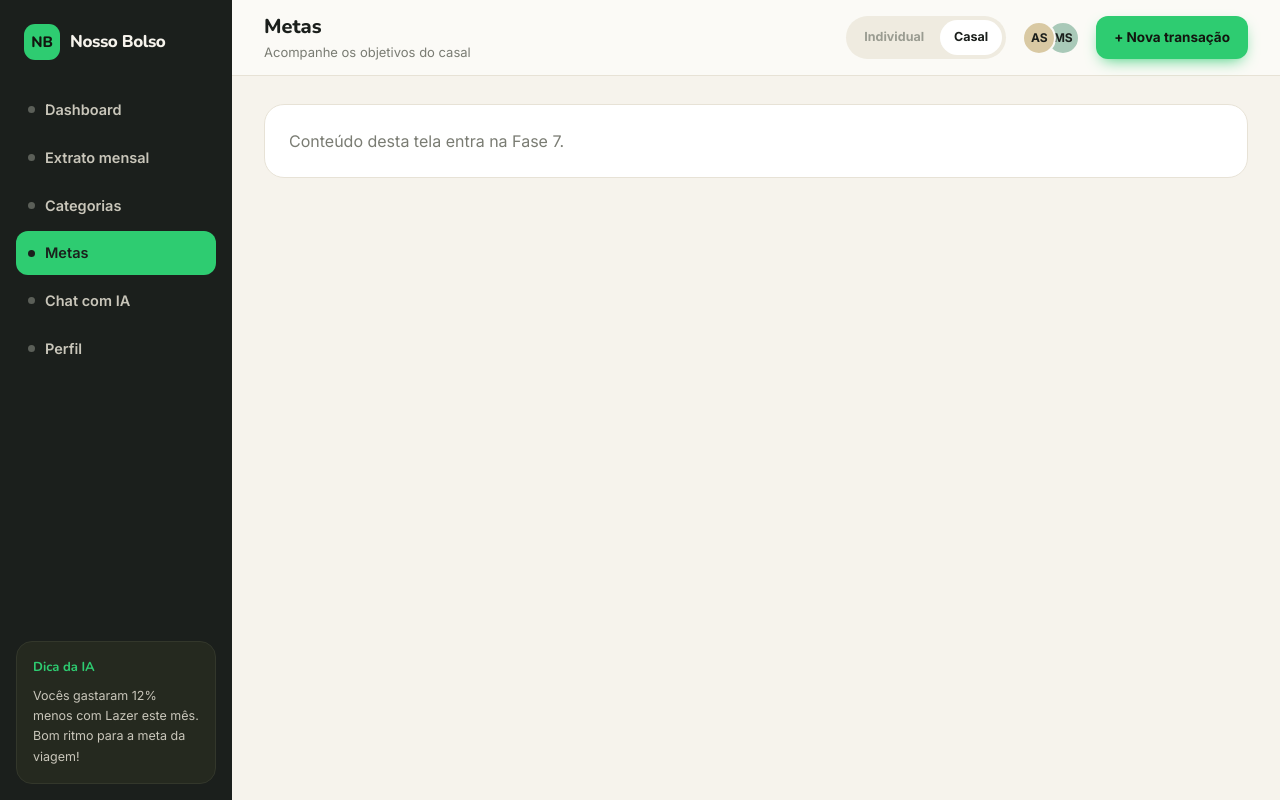
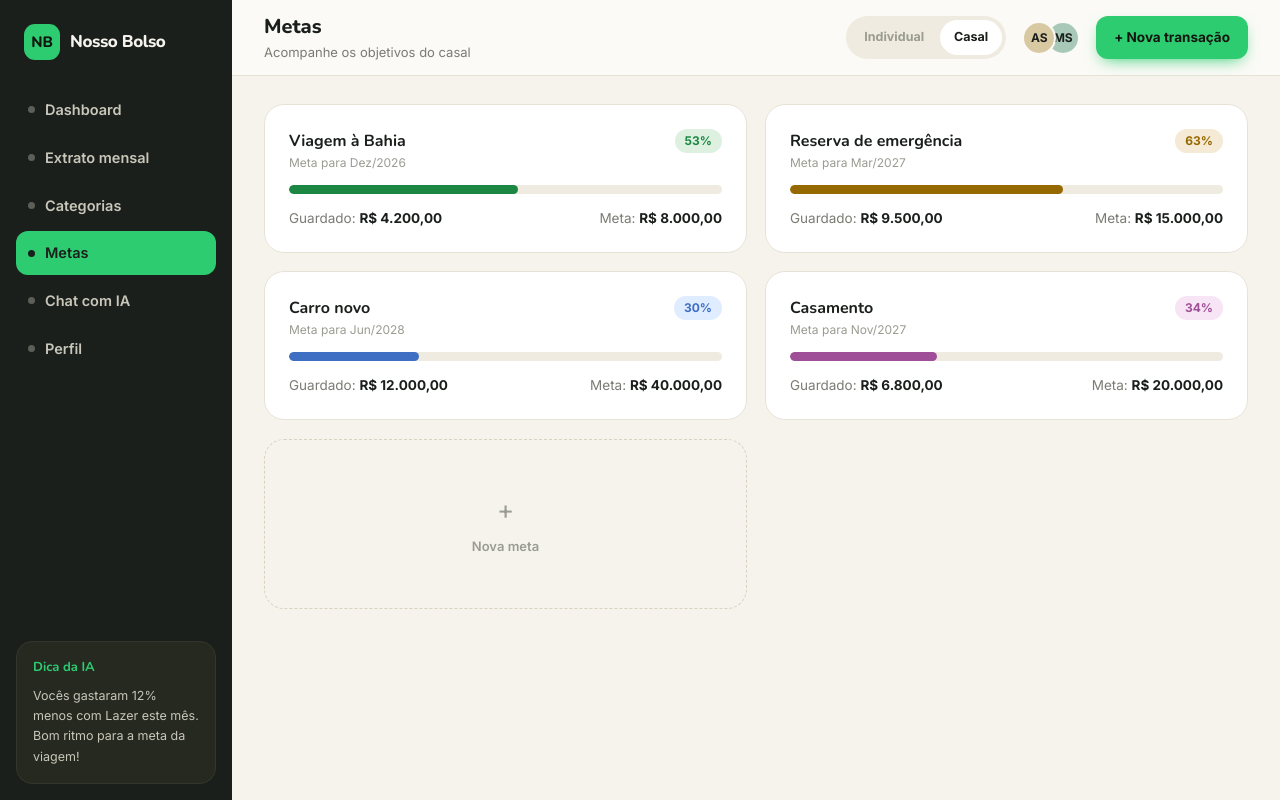
Before and after one commit to olavo69/nosso-bolso, a React (Vite) app: page /metas in a window 1280 px wide. Built offline with nearby package versions, Linux system fonts and the light colour scheme.

Commit message:
feat: Fase 7 - Metas (cards de metas com progresso e nova meta)

```diff
--- /dev/null
+++ b/src/components/metas/GoalCard.tsx
@@ -0,0 +1,45 @@
+import type { Goal } from '../../data/mockData'
+import { colorFor, fmt, tintFor } from '../../lib/format'
+
+type GoalCardProps = {
+  goal: Goal
+}
+
+export function GoalCard({ goal }: GoalCardProps) {
+  const pct = Math.min(100, Math.round((goal.current / goal.target) * 100))
+
+  return (
+    <div className="pop-in flex flex-col gap-3.5 rounded-card border border-border bg-surface p-6">
+      <div className="flex items-start justify-between">
+        <div>
+          <div className="font-heading text-base font-bold">{goal.nome}</div>
+          <div className="mt-0.5 text-xs text-text-muted">
+            Meta para {goal.prazo}
+          </div>
+        </div>
+        <div
+          className="rounded-pill px-2.5 py-1 text-xs font-bold"
+          style={{ color: colorFor(goal.hue), background: tintFor(goal.hue) }}
+        >
+          {pct}%
+        </div>
+      </div>
+
+      <div className="h-[9px] overflow-hidden rounded-pill bg-pill-bg">
+        <div
+          className="h-full rounded-pill transition-[width] duration-500 ease-out"
+          style={{ width: `${pct}%`, background: colorFor(goal.hue) }}
+        />
+      </div>
+
+      <div className="flex justify-between text-[13.5px] text-text-secondary">
+        <div>
+          Guardado: <span className="font-bold text-text">{fmt(goal.current)}</span>
+        </div>
+        <div>
+          Meta: <span className="font-bold text-text">{fmt(goal.target)}</span>
+        </div>
+      </div>
+    </div>
+  )
+}
--- a/src/pages/Metas.tsx
+++ b/src/pages/Metas.tsx
@@ -1,5 +1,20 @@
-import { PlaceholderCard } from '../components/PlaceholderCard'
+import { GoalCard } from '../components/metas/GoalCard'
+import { goals } from '../data/mockData'
 
 export function Metas() {
-  return <PlaceholderCard fase="Fase 7" />
+  return (
+    <div className="grid grid-cols-2 gap-[18px]">
+      {goals.map((goal) => (
+        <GoalCard key={goal.id} goal={goal} />
+      ))}
+
+      <button
+        type="button"
+        className="flex min-h-[170px] flex-col items-center justify-center gap-2 rounded-card border-[1.5px] border-dashed border-[#D8D2C0] text-text-muted transition-colors hover:border-[#B9B199] hover:text-text-secondary"
+      >
+        <div className="text-[26px] font-light">+</div>
+        <div className="text-[13px] font-semibold">Nova meta</div>
+      </button>
+    </div>
+  )
 }
```
